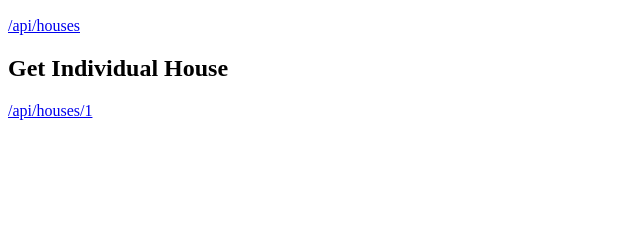
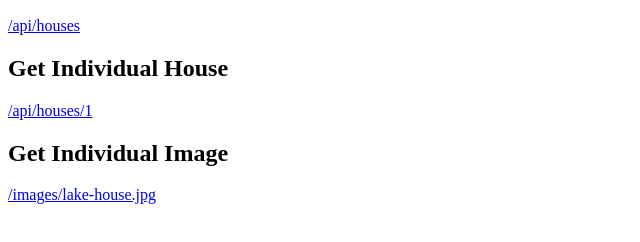
Before and after one commit to portiaportia/demo_backend, a website: page public/index.html in a window 1280 px wide. Shown: the part 110-352 px from the top of the page, without its empty margins (0-640 px from the left). Drawn offline with Linux system fonts and the light colour scheme.

Commit message:
updated to include images

```diff
--- a/public/index.html
+++ b/public/index.html
@@ -10,5 +10,8 @@
 
         <h2>Get Individual House</h2>
         <p><a href="/api/houses/1">/api/houses/1</a></p>
+
+        <h2>Get Individual Image</h2>
+        <p><a href="/images/lake-house.jpg">/images/lake-house.jpg</a></p>
     </body>
 </html>
```
Also changed, not shown: public/images/farm-floor1.webp (added), public/images/farm-floor2.webp (added), public/images/farm.webp (added), public/images/lake-house.jpg (added), public/images/lake-house1.webp (added), public/images/lake-house2.webp (added), public/images/mountain-house.webp (added), public/images/mountain-house1.webp (added), public/images/mountain-house2.webp (added), public/images/mountain-house3.jpg (added).
